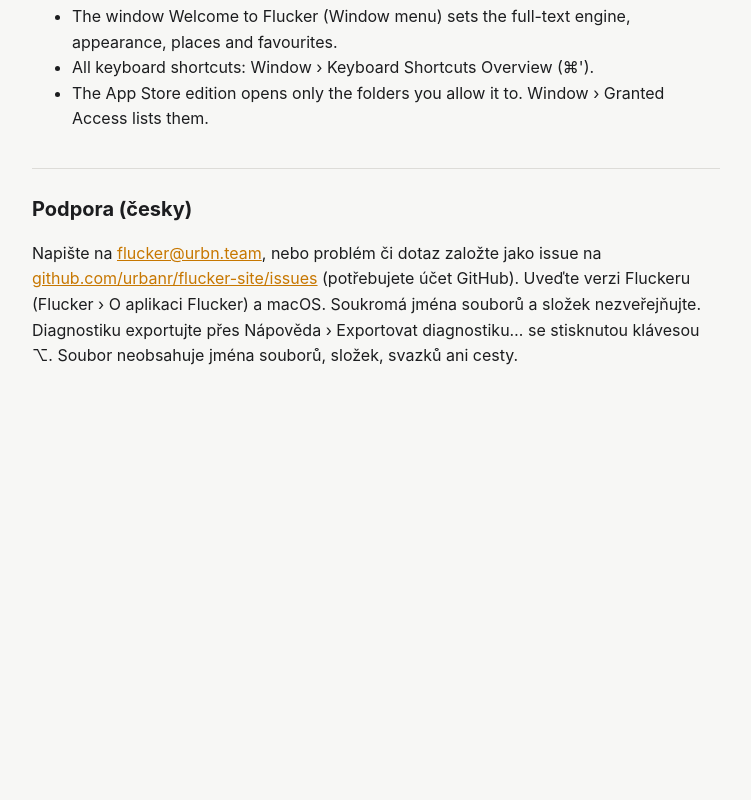
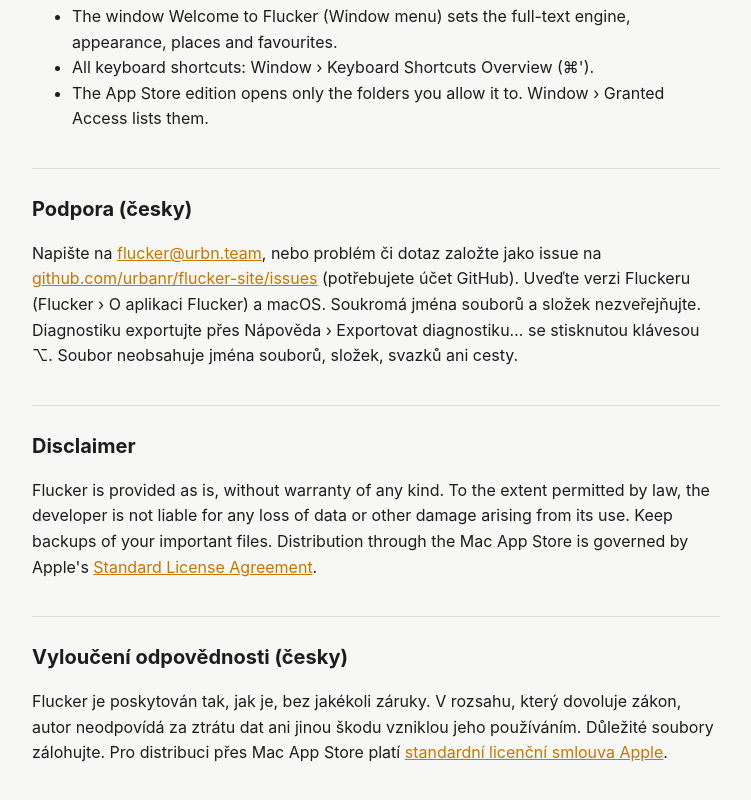
Before and after one commit to urbanr/flucker-site, a plain HTML site: page support.html in a window 1280 px wide. Shown: the part 657-1457 px from the top of the page, without its empty margins (264-1015 px from the left). Before the commit the page ends 1106 px from the top, so only its background shows below. Drawn offline with Linux system fonts and the light colour scheme.

Commit message:
Disclaimer: no warranty, liability only as far as the law requires, Apple's Standard License Agreement

```diff
--- a/support.html
+++ b/support.html
@@ -33,6 +33,16 @@
     <a href="https://github.com/urbanr/flucker-site/issues">github.com/urbanr/flucker-site/issues</a> (potřebujete účet GitHub).
     Uveďte verzi Fluckeru (Flucker › O aplikaci Flucker) a macOS. Soukromá jména souborů a složek nezveřejňujte. Diagnostiku
     exportujte přes Nápověda › Exportovat diagnostiku… se stisknutou klávesou ⌥. Soubor neobsahuje jména souborů, složek, svazků ani cesty.</p>
+  <h2 id="disclaimer">Disclaimer</h2>
+  <p>Flucker is provided as is, without warranty of any kind. To the extent permitted by law, the developer is not liable
+    for any loss of data or other damage arising from its use. Keep backups of your important files. Distribution through
+    the Mac App Store is governed by Apple's <a href="https://www.apple.com/legal/internet-services/itunes/dev/stdeula/">Standard
+    License Agreement</a>.</p>
+
+  <h2 lang="cs">Vyloučení odpovědnosti (česky)</h2>
+  <p lang="cs">Flucker je poskytován tak, jak je, bez jakékoli záruky. V rozsahu, který dovoluje zákon, autor neodpovídá za
+    ztrátu dat ani jinou škodu vzniklou jeho používáním. Důležité soubory zálohujte. Pro distribuci přes Mac App Store platí
+    <a href="https://www.apple.com/legal/internet-services/itunes/dev/stdeula/">standardní licenční smlouva Apple</a>.</p>
 </main>
 </body>
 </html>
```
Also changed, not shown: help.html (+5 -0 lines).
